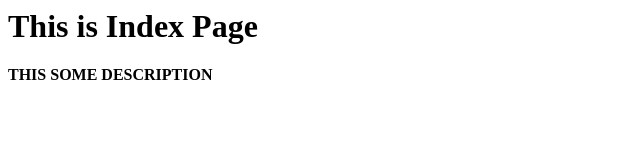
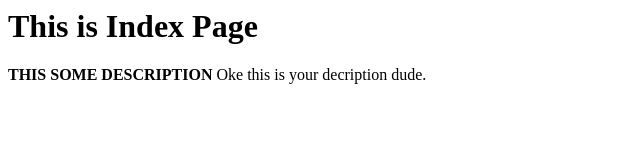
Before and after one commit to trojan302/shopping, a plain HTML site: page index.html in a window 1280 px wide. Shown: the whole page, without its empty margins (0-640 px from the left). Drawn offline with Linux system fonts and the light colour scheme.

Commit message:
I give some description

```diff
--- a/index.html
+++ b/index.html
@@ -1,6 +1,6 @@
 <html>
 <body>
 	<h1>This is Index Page</h1>
-	<p><b>THIS SOME DESCRIPTION</b></p>
+	<p><b>THIS SOME DESCRIPTION</b> Oke this is your decription dude.</p>
 </body>
 </html>
```
